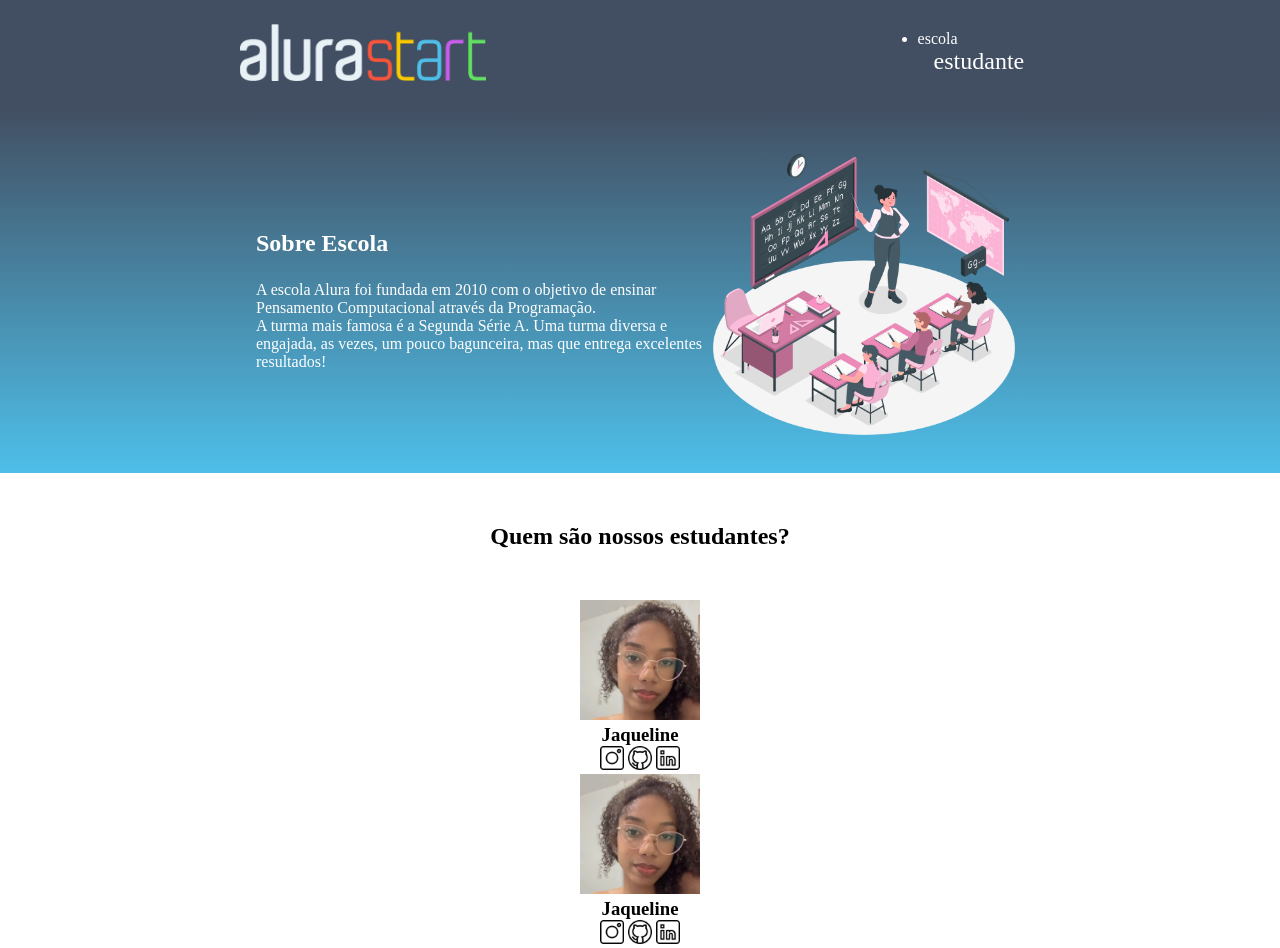
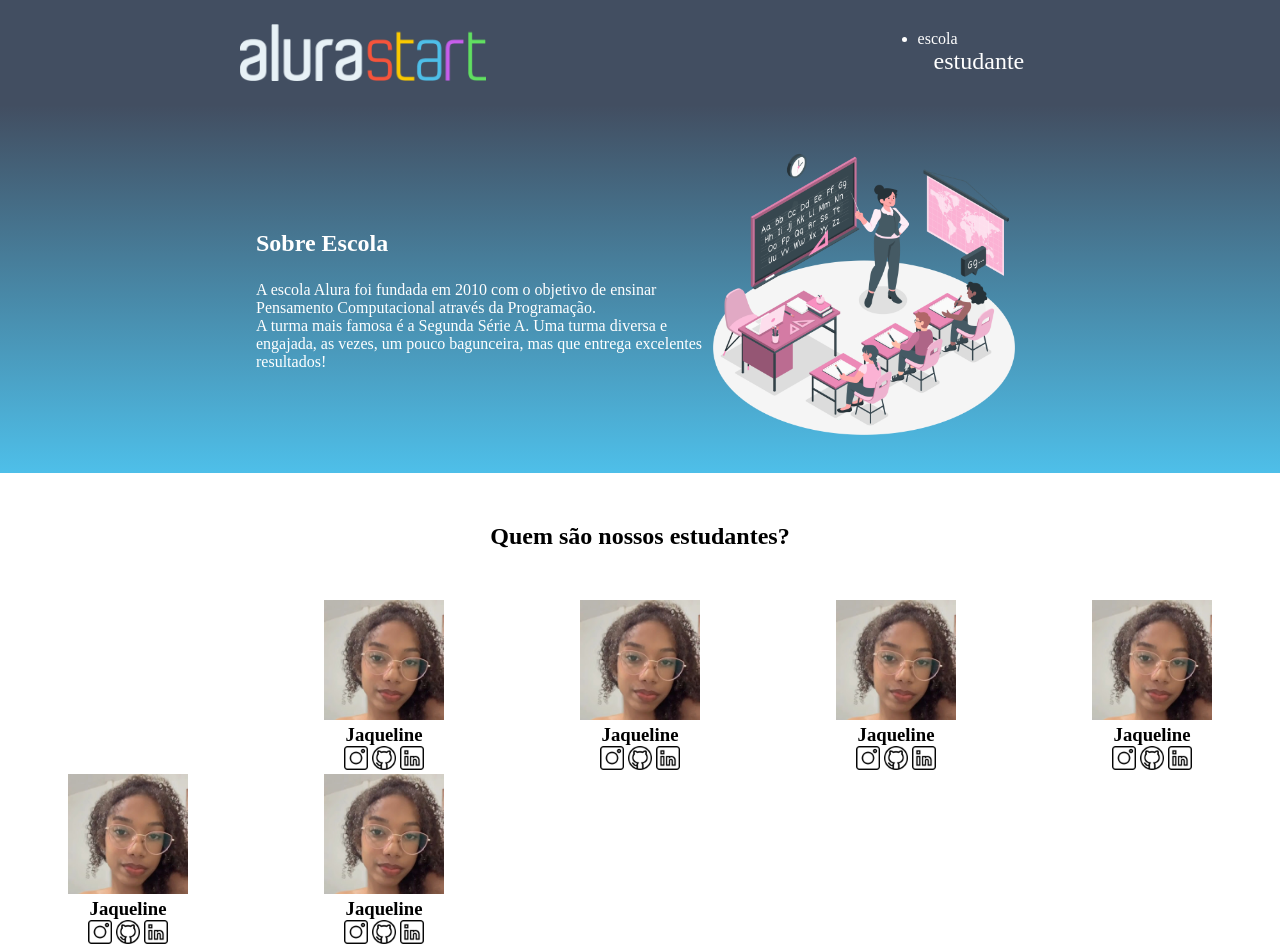
Before and after one commit to jaquellineh/Site-Criativo-2C, a plain HTML site: page index.html in a window 1280 px wide. Drawn offline with Linux system fonts and the light colour scheme.

Commit message:
estudante

```diff
--- a/index.html
+++ b/index.html
@@ -25,7 +25,36 @@
     <section class="estudante">
     <h2 class="estudante-titulo">Quem são nossos estudantes?</h2>
     <div class="estudante-todos">
+        <span></span>
     <div class="estudante-div">
+            <img class="estudante-imagem" src="Jaqueline.jpg" alt="foto Jaqueline">
+            <h3 class="estudante-nome">Jaqueline</h3>
+            <img class="estudante-icone" src="instagram.png" alt="Imagem do Instagram">
+            <img class="estudante-icone" src="github.png" alt="Image do Github">
+            <img class="estudante-icone" src="linkedin.png" alt="Imagem do Linkedin">
+        </div>
+        <div class="estudante-div">
+            <img class="estudante-imagem" src="Jaqueline.jpg" alt="foto Jaqueline">
+            <h3 class="estudante-nome">Jaqueline</h3>
+            <img class="estudante-icone" src="instagram.png" alt="Imagem do Instagram">
+            <img class="estudante-icone" src="github.png" alt="Image do Github">
+            <img class="estudante-icone" src="linkedin.png" alt="Imagem do Linkedin">
+        </div>
+        <div class="estudante-div">
+            <img class="estudante-imagem" src="Jaqueline.jpg" alt="foto Jaqueline">
+            <h3 class="estudante-nome">Jaqueline</h3>
+            <img class="estudante-icone" src="instagram.png" alt="Imagem do Instagram">
+            <img class="estudante-icone" src="github.png" alt="Image do Github">
+            <img class="estudante-icone" src="linkedin.png" alt="Imagem do Linkedin">
+        </div>
+        <div class="estudante-div">
+            <img class="estudante-imagem" src="Jaqueline.jpg" alt="foto Jaqueline">
+            <h3 class="estudante-nome">Jaqueline</h3>
+            <img class="estudante-icone" src="instagram.png" alt="Imagem do Instagram">
+            <img class="estudante-icone" src="github.png" alt="Image do Github">
+            <img class="estudante-icone" src="linkedin.png" alt="Imagem do Linkedin">
+        </div>
+        <div class="estudante-div">
             <img class="estudante-imagem" src="Jaqueline.jpg" alt="foto Jaqueline">
             <h3 class="estudante-nome">Jaqueline</h3>
             <img class="estudante-icone" src="instagram.png" alt="Imagem do Instagram">
--- a/style.css
+++ b/style.css
@@ -59,3 +59,8 @@
     text-align: center;
     padding: 50px 0;
 }
+
+.estudante-todos{
+    display: grid;
+    grid-template-columns: 20% 20% 20% 20% 20%;
+}
```
